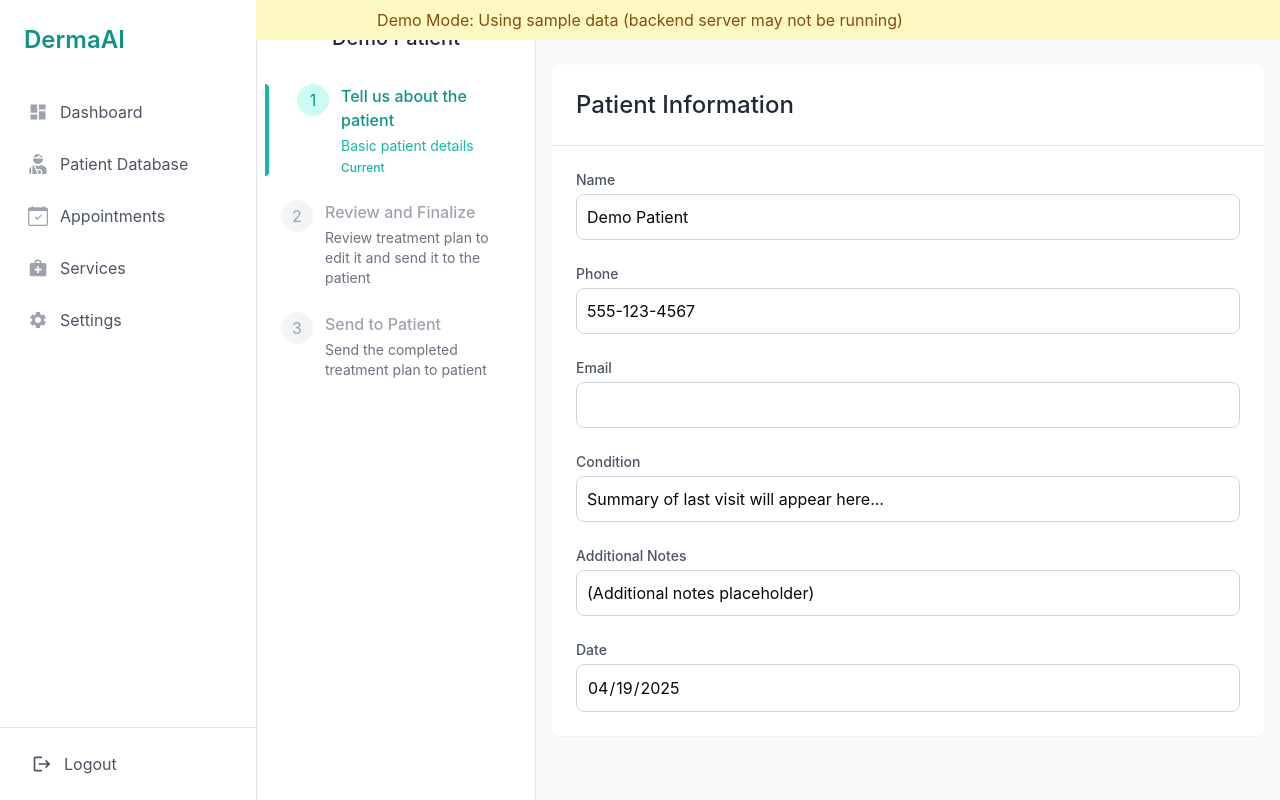
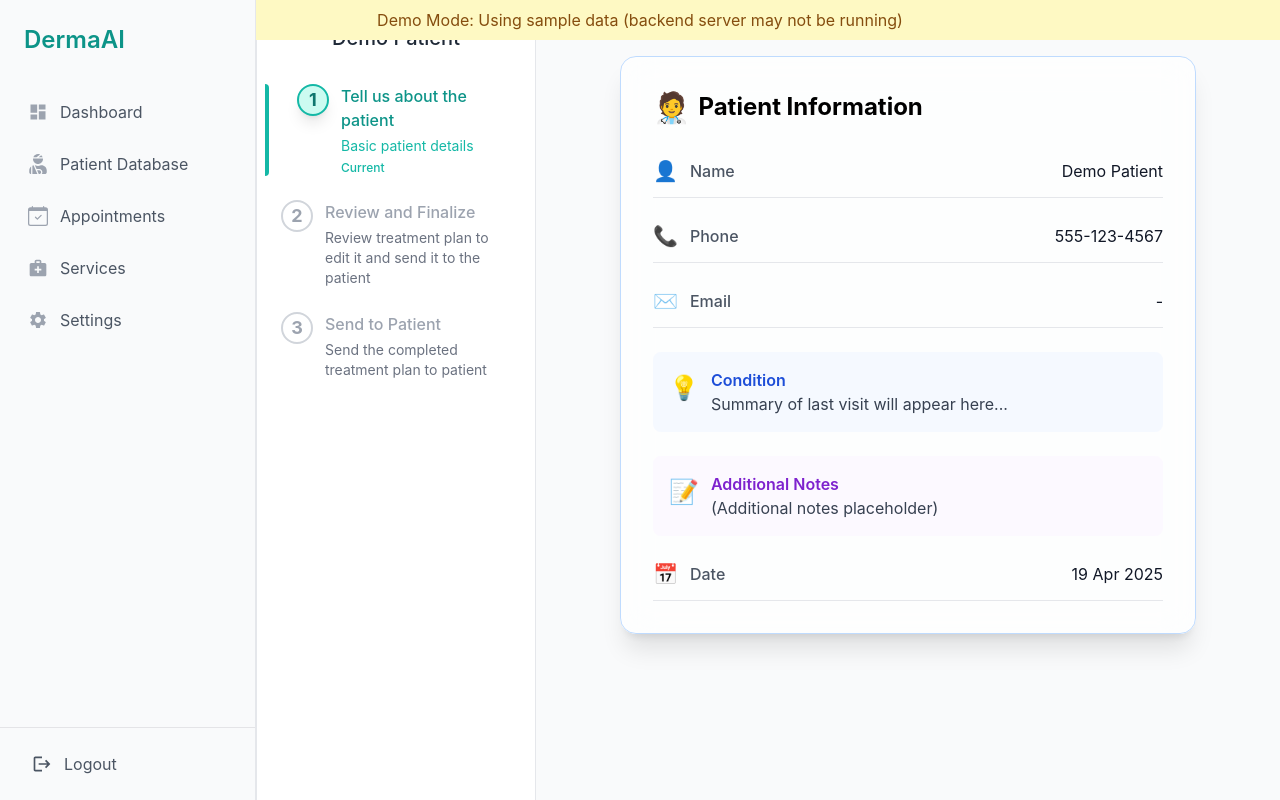
Before and after one commit to maheswariridhi/Derma, a React (Vite) app in the folder frontend/: page /clinic/manage-patient/1/workflow in a window 1280 px wide. Built offline with nearby package versions, Linux system fonts and the light colour scheme; no server answers.

Commit message:
update 64
updated looks

```diff
--- a/frontend/src/components/workflow/PatientInformation.tsx
+++ b/frontend/src/components/workflow/PatientInformation.tsx
@@ -23,6 +23,23 @@ interface PatientInformationProps {
   onStepComplete: (updatedPatient: Patient) => void;
   loading: boolean;
   services: Services;
+}
+
+// Helper for date formatting
+function formatDate(dateStr: string) {
+  const d = new Date(dateStr);
+  return d.toLocaleDateString('en-GB', { day: '2-digit', month: 'short', year: 'numeric' });
+}
+
+// InfoRow component for each field
+function InfoRow({ icon, label, value }: { icon: string; label: string; value?: string }) {
+  return (
+    <div className="flex items-center gap-3 border-b border-gray-200 pb-3">
+      <span className="text-xl select-none">{icon}</span>
+      <span className="w-32 font-medium text-gray-600">{label}</span>
+      <span className="flex-1 text-right text-gray-900">{value || '-'}</span>
+    </div>
+  );
 }
 
 const PatientInformation: React.FC<PatientInformationProps> = ({
@@ -70,62 +87,30 @@ const PatientInformation: React.FC<PatientInformationProps> = ({
   const todayStr = `${yyyy}-${mm}-${dd}`;
 
   return (
+    <div className="max-w-xl mx-auto mt-10 p-8 rounded-2xl shadow-xl bg-white/70 backdrop-blur-lg border border-blue-200">
+      <h2 className="text-2xl font-bold mb-8 flex items-center gap-2 text-black">
+        <span className="text-3xl select-none">🧑‍⚕️</span>
+        Patient Information
+      </h2>
       <div className="space-y-6">
-      {/* Basic Information */}
+        <InfoRow icon="👤" label="Name" value={editedPatient.name} />
+        <InfoRow icon="📞" label="Phone" value={editedPatient.phone} />
+        <InfoRow icon="✉️" label="Email" value={editedPatient.email} />
+        <div className="rounded-lg bg-blue-50/60 p-4 flex items-start gap-3">
+          <span className="text-2xl select-none text-blue-400 mt-1">💡</span>
           <div>
-        <label className="block text-sm font-medium text-gray-600 mb-1">Name</label>
-        <input
-          type="text"
-          value={editedPatient.name || ""}
-          readOnly
-          className="w-full p-2.5 border border-gray-300 rounded-lg"
-        />
+            <div className="font-semibold text-blue-700">Condition</div>
+            <div className="text-gray-700">Summary of last visit will appear here...</div>
           </div>
+        </div>
+        <div className="rounded-lg bg-purple-50/60 p-4 flex items-start gap-3">
+          <span className="text-2xl select-none text-purple-400 mt-1">📝</span>
           <div>
-        <label className="block text-sm font-medium text-gray-600 mb-1">Phone</label>
-        <input
-          type="text"
-          value={editedPatient.phone || ""}
-          readOnly
-          className="w-full p-2.5 border border-gray-300 rounded-lg"
-        />
+            <div className="font-semibold text-purple-700">Additional Notes</div>
+            <div className="text-gray-700">(Additional notes placeholder)</div>
           </div>
-      <div>
-        <label className="block text-sm font-medium text-gray-600 mb-1">Email</label>
-        <input
-          type="email"
-          value={editedPatient.email || ""}
-          readOnly
-          className="w-full p-2.5 border border-gray-300 rounded-lg"
-        />
         </div>
-      {/* Medical Information */}
-      <div>
-        <label className="block text-sm font-medium text-gray-600 mb-1">Condition</label>
-        <input
-          type="text"
-          value={"Summary of last visit will appear here..."}
-          readOnly
-          className="w-full p-2.5 border border-gray-300 rounded-lg"
-        />
-      </div>
-      <div>
-        <label className="block text-sm font-medium text-gray-600 mb-1">Additional Notes</label>
-        <input
-          type="text"
-          value={"(Additional notes placeholder)"}
-          readOnly
-          className="w-full p-2.5 border border-gray-300 rounded-lg"
-        />
-      </div>
-      <div>
-        <label className="block text-sm font-medium text-gray-600 mb-1">Date</label>
-        <input
-          type="date"
-          value={todayStr}
-          readOnly
-          className="w-full p-2.5 border border-gray-300 rounded-lg"
-        />
+        <InfoRow icon="📅" label="Date" value={formatDate(todayStr)} />
       </div>
     </div>
   );
--- a/frontend/src/components/workflow/WorkflowSteps.tsx
+++ b/frontend/src/components/workflow/WorkflowSteps.tsx
@@ -96,30 +96,10 @@ const WorkflowSteps: React.FC<WorkflowStepsProps> = ({
                   >
                     <div className="flex-shrink-0 flex h-8 w-8 items-center justify-center mr-3">
                       <div
-                        className={`h-8 w-8 rounded-full flex items-center justify-center ${
-                          isActive
-                            ? 'bg-teal-100 text-teal-600'
-                            : isCompleted
-                            ? 'bg-green-100 text-green-600'
-                            : 'bg-gray-100 text-gray-400'
-                        }`}
+                        className={`flex items-center justify-center w-8 h-8 rounded-full border-2 text-lg font-bold transition-all duration-200
+                          ${isCompleted ? 'bg-green-100 border-green-400 text-green-700' : isActive ? 'bg-teal-100 border-teal-500 text-teal-700 shadow-lg' : 'bg-white border-gray-300 text-gray-400'}`}
                       >
-                        {isCompleted ? (
-                          <svg
-                            className="h-5 w-5"
-                            fill="currentColor"
-                            viewBox="0 0 20 20"
-                            xmlns="http://www.w3.org/2000/svg"
-                          >
-                            <path
-                              fillRule="evenodd"
-                              d="M16.707 5.293a1 1 0 010 1.414l-8 8a1 1 0 01-1.414 0l-4-4a1 1 0 011.414-1.414L8 12.586l7.293-7.293a1 1 0 011.414 0z"
-                              clipRule="evenodd"
-                            />
-                          </svg>
-                        ) : (
-                          <span>{step.id}</span>
-                        )}
+                        {step.id}
                       </div>
                     </div>
                     <div>
--- a/frontend/src/layouts/MainLayout.tsx
+++ b/frontend/src/layouts/MainLayout.tsx
@@ -65,7 +65,7 @@ const MainLayout: React.FC<MainLayoutProps> = ({
   return (
     <div className="flex h-screen bg-gray-50">
       {/* Main Sidebar - Fixed */}
-      <div className="w-64 fixed h-full z-20 flex flex-col bg-white shadow-sm">
+      <div className="w-64 fixed h-full z-20 flex flex-col bg-gray-50 border-r border-gray-200">
         <div className="p-6">
           <Link to="/clinic/dashboard" className="block">
             <h1 className="text-2xl font-semibold text-teal-600">DermaAI</h1>
--- a/frontend/src/pages/doctor/PatientWorkflow.tsx
+++ b/frontend/src/pages/doctor/PatientWorkflow.tsx
@@ -259,14 +259,9 @@ const PatientWorkflow: React.FC = () => {
           <div className="space-y-0">
             <section
               ref={stepRefs[1]}
-              className="min-h-screen w-full flex items-center py-8 first:pt-0 last:pb-0"
+              className="min-h-screen w-full flex items-start pt-0 first:pt-0 last:pb-0"
             >
               <div className="w-full">
-                <div className="bg-white rounded-lg shadow-sm">
-                  <div className="p-6 border-b">
-                    <h1 className="text-2xl font-medium text-gray-800">Patient Information</h1>
-                  </div>
-                  <div className="p-6">
                 <Outlet context={{
                   patient,
                   loading,
@@ -276,13 +271,11 @@ const PatientWorkflow: React.FC = () => {
                   services: initialServices
                 }} />
               </div>
-                </div>
-              </div>
             </section>
 
             <section
               ref={stepRefs[2]}
-              className="min-h-screen w-full flex items-center py-8"
+              className="min-h-screen w-full flex items-start pt-0"
             >
               <div className="w-full">
                 {patient && (
```
Lines whose indentation alone changed are shown as unchanged.
